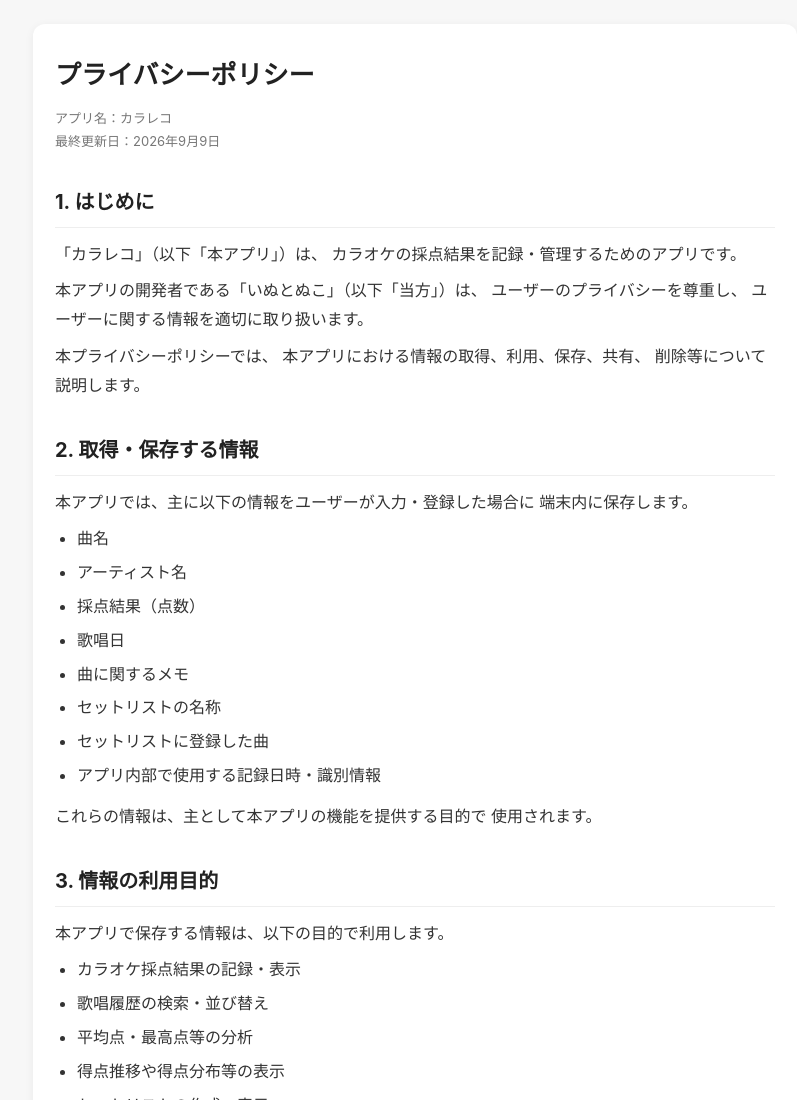
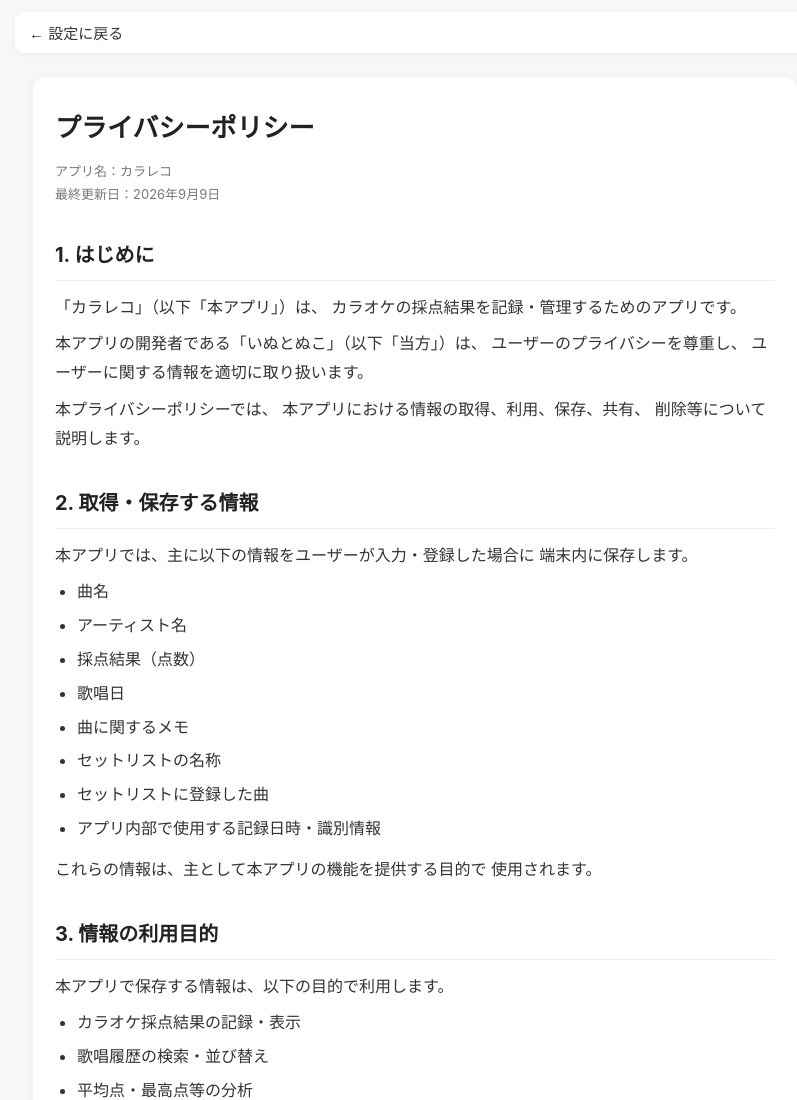
Before and after one commit to putitarou1229/kara-reco, a website: page privacy-policy.html in a window 1280 px wide. Shown: the top 1100 px of the page, without its empty margins (225-1022 px from the left). Drawn offline with Linux system fonts and the light colour scheme.

Commit message:
Add files via upload

```diff
--- a/privacy-policy.html
+++ b/privacy-policy.html
@@ -122,6 +122,26 @@
             word-break: break-word;
         }
 
+        .back-button {
+    display: block;
+    margin: 12px auto 0;
+    width: calc(100% - 20px);
+    max-width: 800px;
+    padding: 10px 14px;
+    border: none;
+    border-radius: 8px;
+    background: #fff;
+    color: #333;
+    font-size: 15px;
+    text-align: left;
+    cursor: pointer;
+    box-shadow: 0 1px 5px rgba(0, 0, 0, 0.05);
+}
+
+.back-button:active {
+    background: #eee;
+}
+
         @media (max-width: 480px) {
             .container {
                 padding: 12px 10px 35px;
@@ -144,6 +164,10 @@
 </head>
 
 <body>
+
+    <button class="back-button" onclick="history.back()">
+    ← 設定に戻る
+</button>
 
 <div class="container">
 
```
